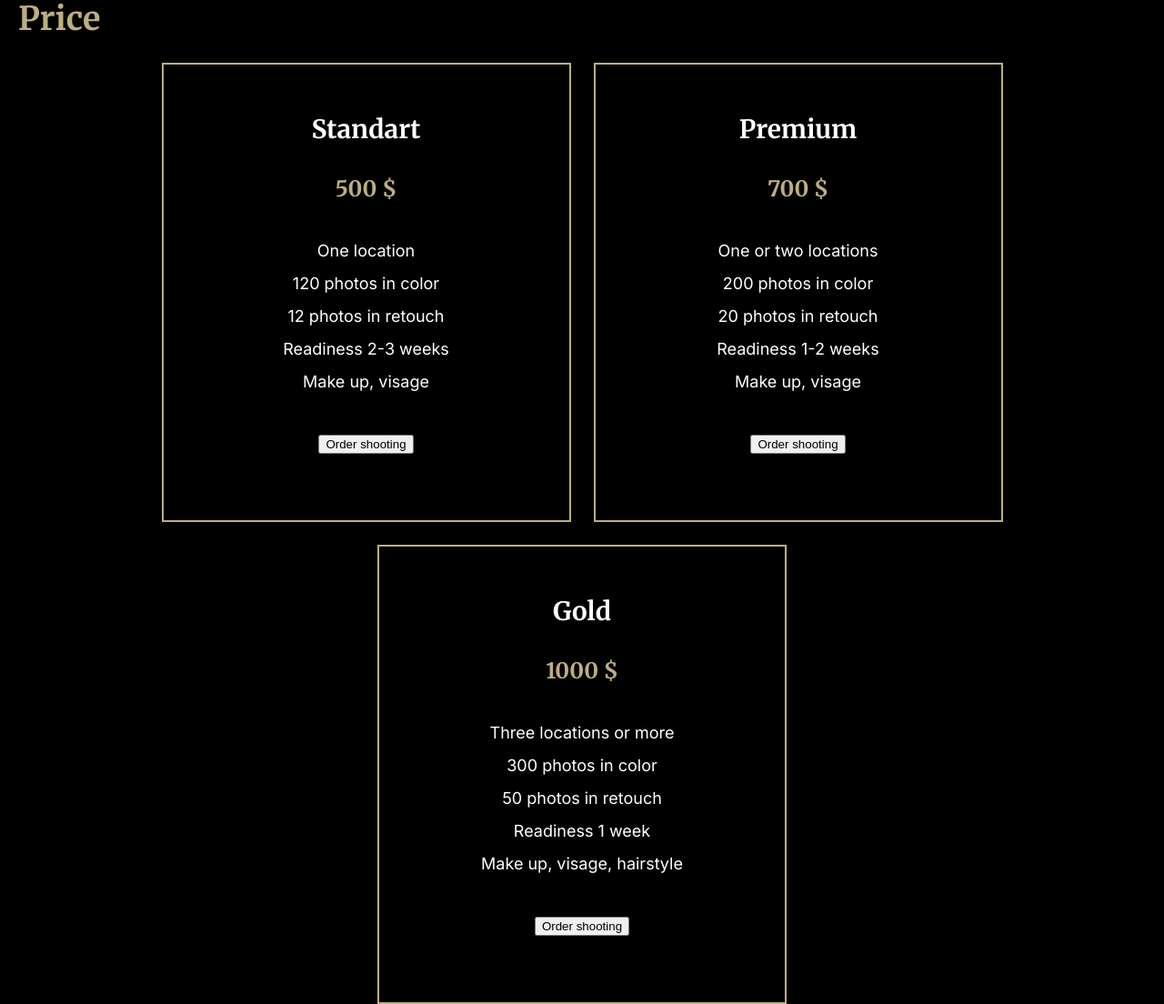
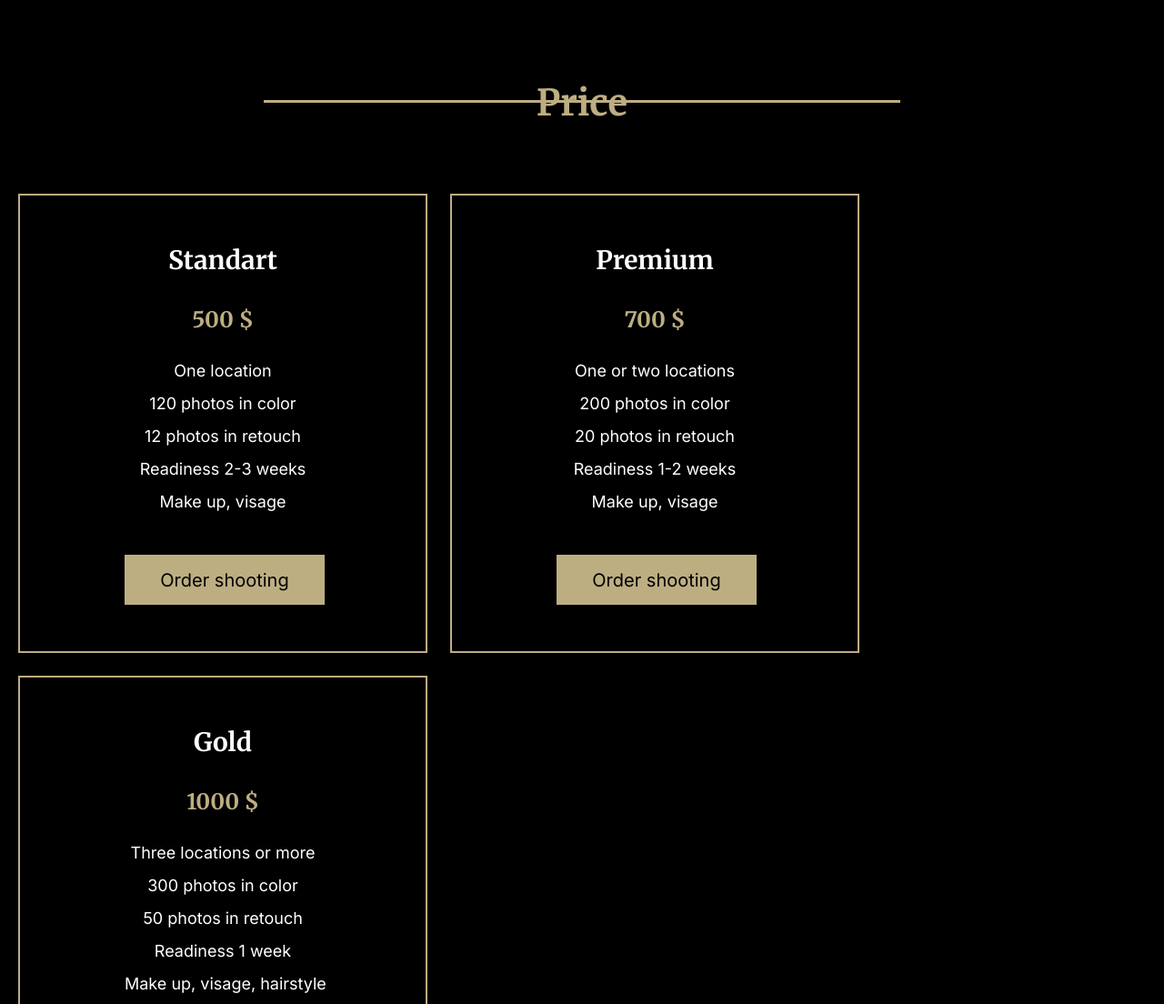
Before and after one commit to Svetik-K/portfolio_figma, a plain HTML site: page portfolio/index.html in a window 1280 px wide. Shown: the part 4610-5714 px from the top of the page at 91% size. Drawn offline with Linux system fonts and the light colour scheme.

Commit message:
feat: refactor 'price' section

```diff
--- a/portfolio/index.html
+++ b/portfolio/index.html
@@ -105,15 +105,11 @@
             </section>
 
             <section class="price" id="price">
-                <div class="wrapper">
-                    <div class="title-wrapper" id="price-wrapper">
-                        <h2 class="price-title" data-i18="price">Price</h2>
-                    </div>
-                </div>
-                <div class="price-variants">
-                    <div class="price-item">
+                <h2 class="price__title title_lined" data-i18="price">Price</h2>
+                <div class="price__variants">
+                    <div class="price__item">
                         <h3 class="prices-title">Standart</h3>
-                        <h4 class="price">500 $</h4>
+                        <h4 class="dollar-price">500 $</h4>
                         <div class="price-details">
                             <p class="detail" data-i18="price-description-1-span-1">One location</p>
                             <p class="detail" data-i18="price-description-1-span-2">120 photos in color</p>
@@ -121,11 +117,11 @@
                             <p class="detail" data-i18="price-description-1-span-4">Readiness 2-3 weeks</p>
                             <p class="detail" data-i18="price-description-1-span-5">Make up, visage</p>
                         </div>
-                        <button class="btn-gold" type="button" id="order-btn-first" data-i18="order">Order shooting</button>
+                        <button class="button button_gold button_order" type="button" data-i18="order">Order shooting</button>
                     </div>
-                    <div class="price-item">
+                    <div class="price__item">
                         <h3 class="prices-title">Premium</h3>
-                        <h4 class="price">700 $</h4>
+                        <h4 class="dollar-price">700 $</h4>
                         <div class="price-details">
                             <p class="detail" data-i18="price-description-2-span-1">One or two locations</p>
                             <p class="detail" data-i18="price-description-2-span-2">200 photos in color</p>
@@ -133,19 +129,19 @@
                             <p class="detail" data-i18="price-description-2-span-4">Readiness 1-2 weeks</p>
                             <p class="detail" data-i18="price-description-2-span-5">Make up, visage</p>
                         </div>
-                        <button class="btn-gold" type="button" id="order-btn-second" data-i18="order">Order shooting</button>
+                        <button class="button button_gold button_order" type="button" data-i18="order">Order shooting</button>
                     </div>
-                    <div class="price-item">
+                    <div class="price__item">
                         <h3 class="prices-title">Gold</h3>
-                        <h4 class="price">1000 $</h4>
+                        <h4 class="dollar-price">1000 $</h4>
                         <div class="price-details">
                             <p class="detail" data-i18="price-description-3-span-1">Three locations or more</p>
                             <p class="detail" data-i18="price-description-3-span-2">300 photos in color</p>
                             <p class="detail" data-i18="price-description-3-span-3">50 photos in retouch</p>
                             <p class="detail" data-i18="price-description-3-span-4">Readiness 1 week</p>
-                            <p class="detail" data-i18="price-description-3-span-5">Make up, visage, hairstyle</p>
+                            <p class="detail" data-i18="price-description-3-span-5">Make&nbsp;up,&nbsp;visage,&nbsp;hairstyle</p>
                         </div>
-                        <button class="btn-gold" type="button" id="order-btn-third" data-i18="order">Order shooting</button>
+                        <button class="button button_gold button_order" type="button" data-i18="order">Order shooting</button>
                     </div>
                 </div>
             </section>
--- a/portfolio/style.css
+++ b/portfolio/style.css
@@ -328,45 +328,40 @@ h1, h2, h3, h4, h5, h6 {
 
 /* Price section styling */
 
+.price {
+    padding: 100px 20px;
+}
 .price__title {
-    width: 142px;
-    text-align: center;
-    margin: 0;
-    font-size: 40px;
-    line-height: 80px;
-    color: var(--secondary-color);
-    background-color: var(--black-color);
+    margin-bottom: 60px;
 }
-.price-variants {
+.price__variants {
     display: flex;
     flex-wrap: wrap;
     gap: 25px;
-    padding-bottom: 100px;
-    margin-bottom: 0;
 }
-.price-item {
+.price__item {
     width: 450px;
     height: 505px;
     text-align: center;
-    padding: 43px;
+    padding: 43px 115px;
     border: 2px solid var(--secondary-color);
 }
 .prices-title {
-    margin: 0 auto 20px;
     font-size: 28px;
     line-height: 56px;
     font-weight: 700;
+    text-align: center;
     color: var(--primary-color);
+    margin: 0 0 20px;
 }
-.price {
-    padding: 0 20px 0;
-    margin-top: 0;
+.dollar-price {
     font-size: 24px;
     line-height: 36px;
     font-weight: 700;
+    margin: 0 auto 20px;
     color: var(--secondary-color);
 }
-#order-btn-first, #order-btn-second, #order-btn-third {
+.button_order {
     margin-top: 40px;
 }
 .detail {
@@ -374,10 +369,12 @@ h1, h2, h3, h4, h5, h6 {
     font-size: 18px;
     line-height: 36px;
     font-weight: normal;
+    text-align: center;
     color: var(--primary-color);
 }
 
-/* Contact section*/
+/* Contact section styling */
+
 .contacts {
     height: 700px;
     padding: 60px 20px 0;
```
